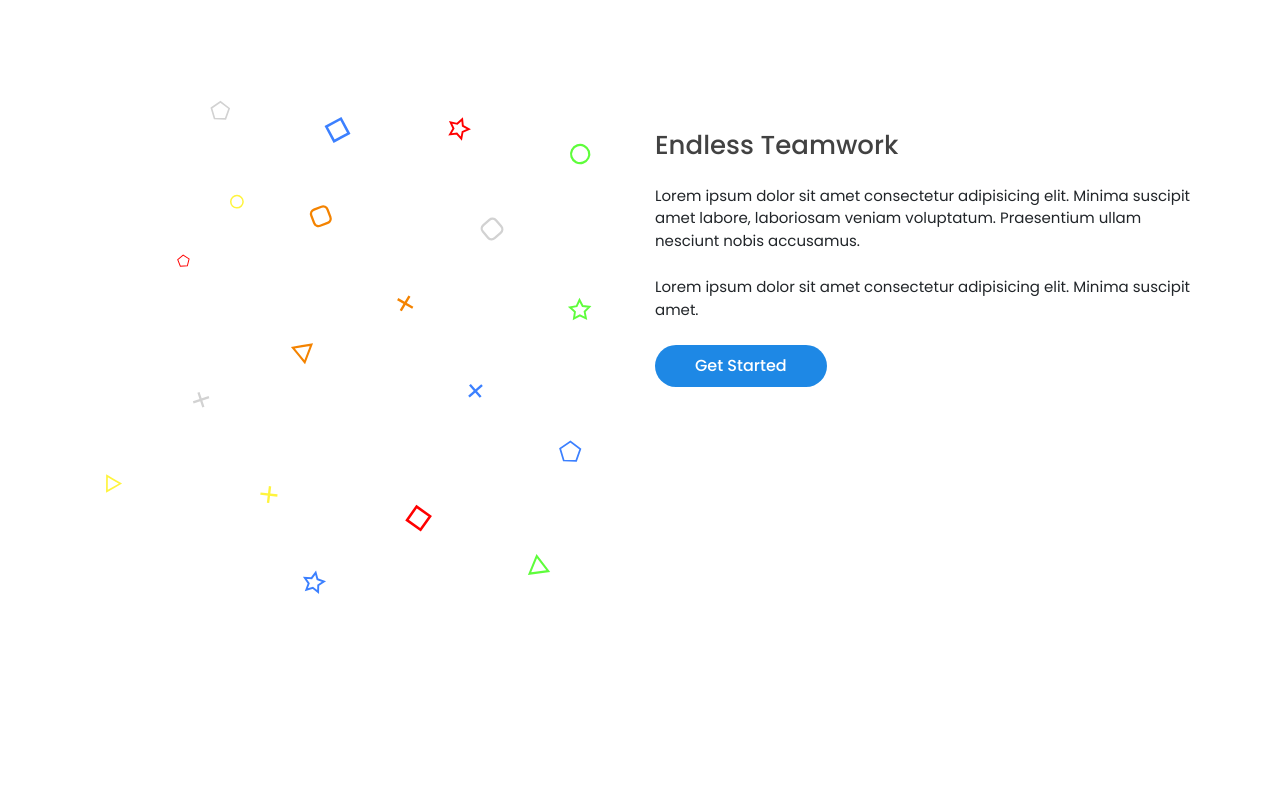
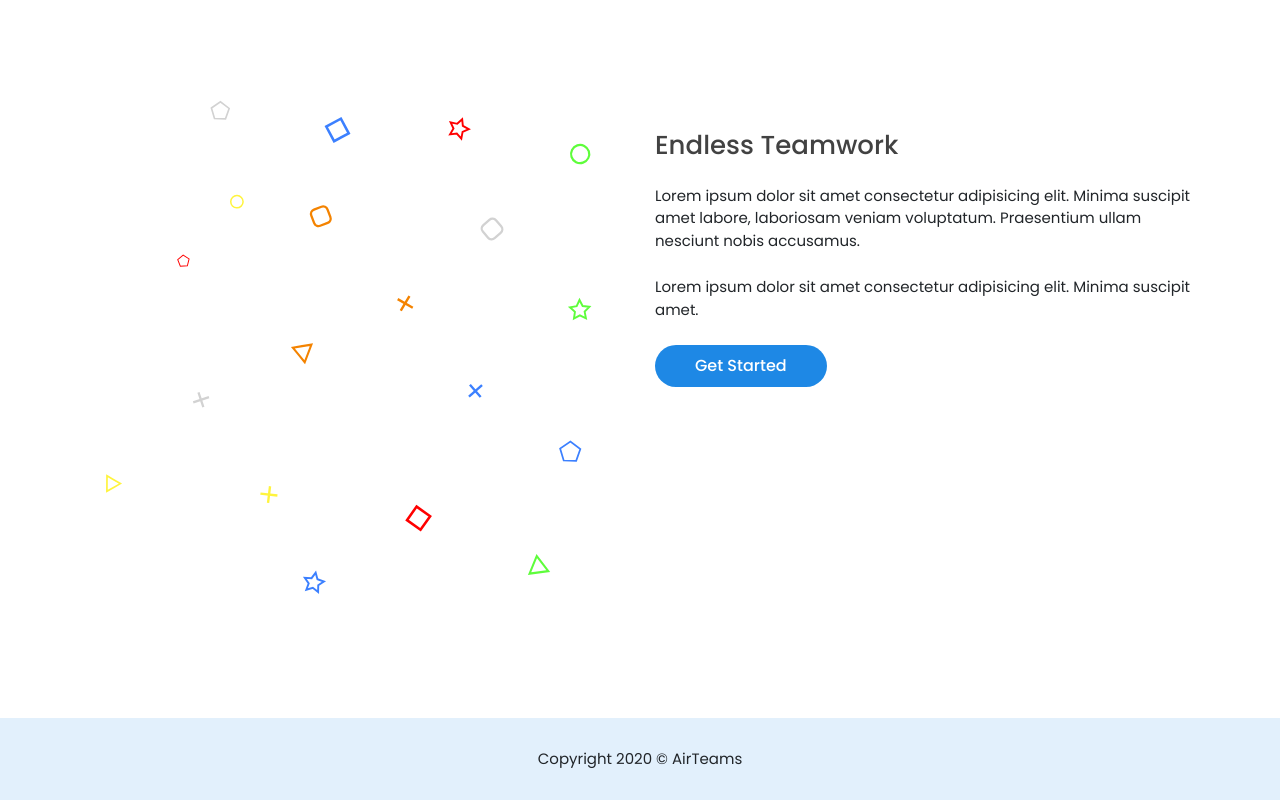
Before and after one commit to adenekan41/jetcake, a React (Create React App) app: page / in a window 1280 px wide. Shown: the part 1446-2246 px from the top of the page. Before the commit the page ends 2068 px from the top, so only its background shows below. Built offline with nearby package versions, Linux system fonts and the light colour scheme; no server answers.

Commit message:
code cleanup

```diff
--- a/src/components/navbar/index.js
+++ b/src/components/navbar/index.js
@@ -1,4 +1,4 @@
-import React from 'react';
+import React, { useState } from 'react';
 import { Link } from 'react-router-dom';
 import styled from 'styled-components';
 import { connect } from 'react-redux';
@@ -8,15 +8,20 @@ import { signOutStart } from '../../redux/user/actions';
 const Nav = styled.nav`
 	padding: 16px 46px;
 	background: white !important;
+	@media (max-width: 786px) {
+		padding: 15px !important;
+	}
 	.nav-link {
 		color: rgba(0, 0, 0, 0.5);
 		padding: 15px 1rem;
-		@media screen (max-width: 786px) {
-			padding: 15px !important;
-		}
+	}
+	.navbar-toggler {
+		color: rgba(0, 0, 0, 0.5);
+		border: none;
 	}
 `;
 const Navbar = ({ user, signOut }) => {
+	const [show, setShow] = useState(false);
 	return (
 		<Nav className="navbar navbar-expand-md bg-light navbar-light">
 			<Link className="navbar-brand" to="/">
@@ -32,10 +37,13 @@ const Navbar = ({ user, signOut }) => {
 			</Link>
 
 			<button className="navbar-toggler" type="button">
-				<span className="navbar-toggler-icon" />
+				<span className="navbar-toggler-icon" onClick={() => setShow(!show)} />
 			</button>
 
-			<div className="collapse navbar-collapse" id="collapsibleNavbar">
+			<div
+				className={`collapse navbar-collapse ${show ? 'show' : ''}`}
+				id="collapsibleNavbar"
+			>
 				<ul className="navbar-nav ml-auto">
 					{user === null && (
 						<>
--- a/src/pages/auth/login.js
+++ b/src/pages/auth/login.js
@@ -28,7 +28,7 @@ const Login = ({ googleSignInStart, emailSignInStart }) => {
 	return (
 		<Wrapper className="container d-block d-md-flex">
 			<span>
-				<h3 className="text-left mt-4 mt-md-0 mb-4">
+				<h3 className="text-left mt-5 mt-md-0 mb-4">
 					Welcome Back To Your Account
 				</h3>
 				<div className="row justify-content-center">
@@ -54,7 +54,7 @@ const Login = ({ googleSignInStart, emailSignInStart }) => {
 									/>
 									<div className="buttons d-block mt-4 d-md-flex">
 										<Button
-											className="btn-primary"
+											className="btn-primary mb-4"
 											isLoading={users.loading}
 											disabled={users.loading}
 											type="submit"
--- a/src/pages/auth/signup.js
+++ b/src/pages/auth/signup.js
@@ -52,9 +52,9 @@ const Register = ({ onsignupStart }) => {
 		}
 	};
 	return (
-		<Wrapper className="d-block d-md-flex">
+		<Wrapper className="container d-block d-md-flex">
 			<span>
-				<h3 className="text-center mb-4">
+				<h3 className="text-left mt-5 mt-md-0 mb-4 ">
 					Sign up with your email and password
 				</h3>
 				<div className="row justify-content-center">
--- a/src/pages/home/index.js
+++ b/src/pages/home/index.js
@@ -45,7 +45,7 @@ const Home = () => {
 	}, []);
 	return (
 		<Wrapper>
-			<HeroSection className="d-md-flex d-block">
+			<HeroSection className="d-md-flex d-flex">
 				<span>
 					<header className="container">
 						<div className="row">
@@ -60,7 +60,7 @@ const Home = () => {
 								</Link>
 							</div>
 							<div className="col-md-12">
-								<div className="svg" ref={animBox} />
+								<div className="svg d-none d-md-block" ref={animBox} />
 							</div>
 						</div>
 					</header>
@@ -70,7 +70,7 @@ const Home = () => {
 				<div className="container">
 					<h2 className="text-center">What Do We Offer</h2>
 					<div className="row">
-						<div className="col-md-5">
+						<div className="col-md-5 order-2 order-md-1">
 							<h3>Effective Collaboration</h3>
 							<p>
 								Lorem ipsum dolor sit amet consectetur adipisicing elit. Minima
@@ -85,7 +85,7 @@ const Home = () => {
 								Get Started
 							</Link>
 						</div>
-						<div className="col-md-7">
+						<div className="col-md-7 order-1 order-md-2">
 							<div className="svg" ref={sectionAnimBox} />
 						</div>
 					</div>
@@ -115,6 +115,9 @@ const Home = () => {
 					</div>
 				</div>
 			</Section>
+			<Footer>
+				<p>Copyright 2020 © AirTeams</p>
+			</Footer>
 		</Wrapper>
 	);
 };
@@ -149,7 +152,10 @@ const Wrapper = styled.section`
 	}
 `;
 const HeroSection = styled.div`
-	min-height: 100vh;
+    min-height: 100vh;
+    @media (max-width: 786px) {
+        min-height: 80vh;
+    }
 	align-items: center;
 	justify-content: center;
 	.svg {
@@ -186,4 +192,14 @@ const Section = styled.div`
 		font-size: 15px;
 	}
 `;
+const Footer = styled.footer`
+	margin-top: 6rem;
+	padding: 30px;
+	background: #1f88e521;
+	text-align: center;
+	p {
+		margin: 0;
+		font-size: 15px;
+	}
+`;
 export default Home;
--- a/src/pages/profile/edit.js
+++ b/src/pages/profile/edit.js
@@ -21,8 +21,8 @@ const EditProfile = ({ oneditStart, user, closeModal }) => {
 		e.preventDefault();
 		const { displayName, email, photo, dob, address } = users;
 		try {
-            oneditStart(user.id, displayName, email, photo, dob, address);
-            closeModal()
+			oneditStart(user.id, displayName, email, photo, dob, address);
+			closeModal();
 		} catch (err) {
 			console.error(err);
 		}
@@ -92,7 +92,7 @@ const EditProfile = ({ oneditStart, user, closeModal }) => {
 	);
 };
 const mapDispatchToProps = (dispatch) => ({
-	oneditStart: (id, displayName, email,  photo, dob, address) =>
+	oneditStart: (id, displayName, email, photo, dob, address) =>
 		dispatch(editStart({ id, displayName, email, photo, dob, address })),
 });
 
@@ -120,6 +120,9 @@ const Wrapper = styled.div`
 		background: #ffffff;
 		padding: 0px 0px;
 		width: 32%;
+		@media (max-width: 786px) {
+			width: 94%;
+		}
 		padding: 2rem;
 		margin: auto;
 	}
@@ -138,6 +141,9 @@ const Wrapper = styled.div`
 		height: 100%;
 		top: 0;
 		padding: 12rem 0;
+		@media (max-width: 786px) {
+			padding: 4rem 0 !important;
+		}
 	}
 `;
 export default connect(null, mapDispatchToProps)(EditProfile);
```
Also changed, not shown: src/firebase/index.js (+0 -11 lines).
